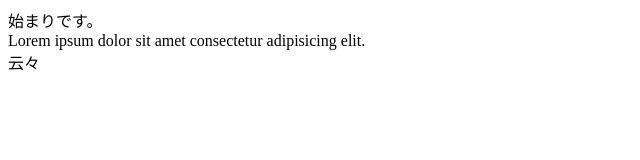
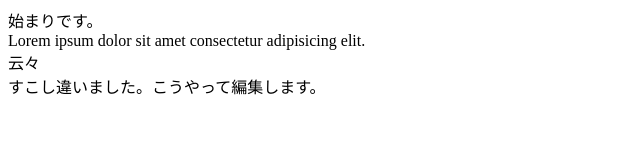
Before and after one commit to kagujouhourenshu/github.wwk, a plain HTML site: page index.html in a window 1280 px wide. Shown: the whole page, without its empty margins (0-640 px from the left). Drawn offline with Linux system fonts and the light colour scheme.

Commit message:
Update index.html

```diff
--- a/index.html
+++ b/index.html
@@ -8,6 +8,7 @@
     始まりです。<br>
     Lorem ipsum dolor sit amet consectetur adipisicing elit.<br>
     云々<br>
+    すこし違いました。こうやって編集します。
 
     <!--これはコメントアウト機能です。-->
 
```
